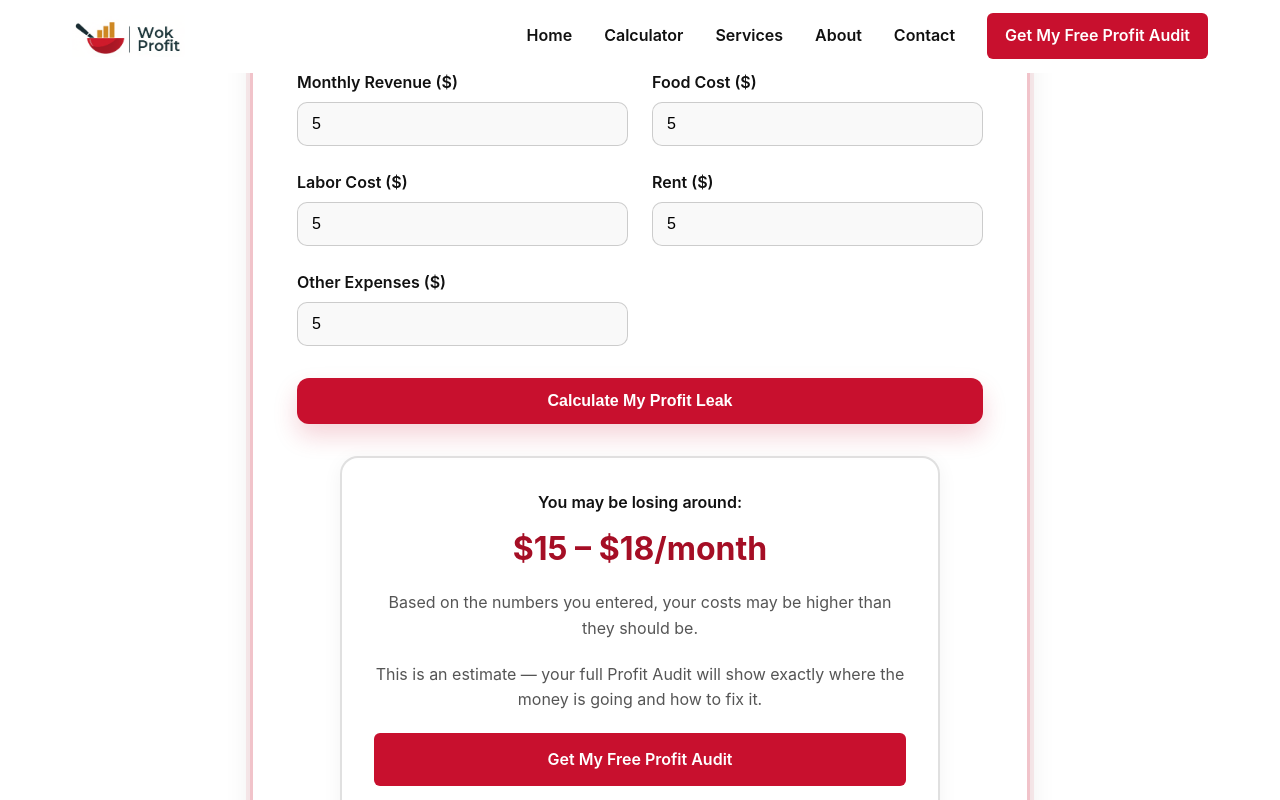
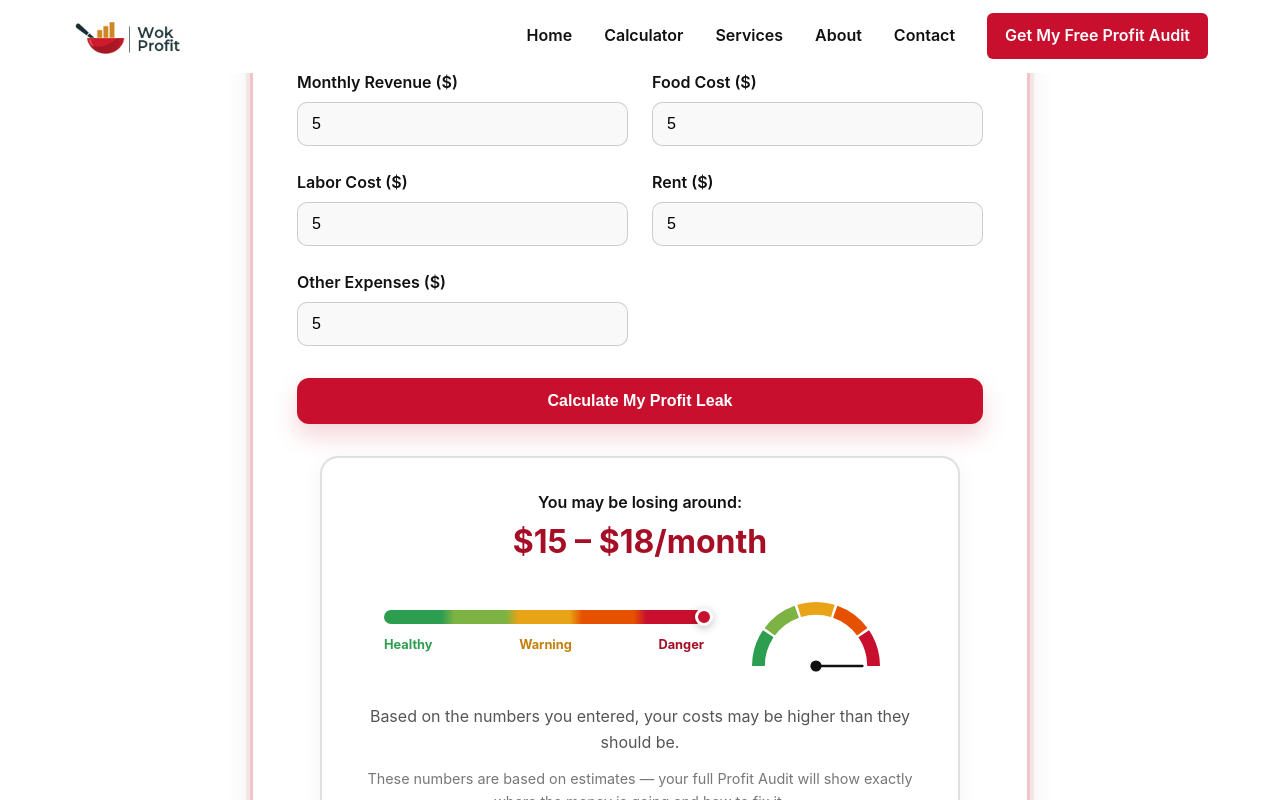
Before and after one commit to CodingKao/wokprofit-website, a React (Create React App) app: page / in a window 1280 px wide. Both pictures are taken after typing "5", "5", "5", "5", "5" into the empty fields and a click on the button "Calculate My Profit Leak". Shown: the part 1688-2488 px from the top of the page. Built offline with nearby package versions, Linux system fonts and the light colour scheme.

Commit message:
meter range

```diff
--- a/src/components/ProfitCalculator/ProfitCalculator.css
+++ b/src/components/ProfitCalculator/ProfitCalculator.css
@@ -133,14 +133,12 @@
 .calc-result {
   background: var(--bg-white);
   border-radius: 18px;
-
-  /* NEW: darker border */
   border: 2px solid rgba(0, 0, 0, 0.12);
-
   box-shadow: var(--shadow-soft);
   padding: 2rem;
-  max-width: 600px;
+  max-width: 640px;
   margin: 0 auto;
+  text-align: center;
 }
 
 .calc-result-label {
@@ -152,14 +150,148 @@
 .calc-range {
   font-size: var(--text-xl);
   font-weight: 700;
+  margin: 0.5rem 0 1.5rem;
+  line-height: 1.2;
+}
+
+.calc-range--healthy {
+  color: #2d9d4f;
+}
+
+.calc-range--warning {
+  color: #c47f0a;
+}
+
+.calc-range--danger {
   color: var(--primary-dark);
-  margin: 0.5rem 0 1rem;
+}
+
+/* Status bar + gauge */
+.calc-status-visual {
+  display: flex;
+  align-items: center;
+  justify-content: center;
+  gap: 2rem;
+  margin-bottom: 1.5rem;
+  text-align: left;
+}
+
+.calc-status-left {
+  flex: 1;
+  min-width: 0;
+  max-width: 320px;
+}
+
+.calc-status-bar {
+  position: relative;
+  height: 14px;
+  border-radius: 999px;
+  background: linear-gradient(
+    90deg,
+    #2d9d4f 0%,
+    #2d9d4f 18%,
+    #7cb342 22%,
+    #7cb342 38%,
+    #e8a317 42%,
+    #e8a317 58%,
+    #e65100 62%,
+    #e65100 78%,
+    #c8102e 82%,
+    #c8102e 100%
+  );
+  margin-bottom: 0.65rem;
+}
+
+.calc-status-marker {
+  position: absolute;
+  top: 50%;
+  width: 18px;
+  height: 18px;
+  border-radius: 50%;
+  border: 3px solid var(--bg-white);
+  transform: translate(-50%, -50%);
+  box-shadow: 0 2px 8px rgba(0, 0, 0, 0.25);
+  transition: left 0.4s ease;
+}
+
+.calc-status-marker--level-1 {
+  background: #2d9d4f;
+}
+
+.calc-status-marker--level-2 {
+  background: #7cb342;
+}
+
+.calc-status-marker--level-3 {
+  background: #e8a317;
+}
+
+.calc-status-marker--level-4 {
+  background: #e65100;
+}
+
+.calc-status-marker--level-5 {
+  background: #c8102e;
+}
+
+.calc-status-marker--healthy {
+  background: #2d9d4f;
+}
+
+.calc-status-marker--warning {
+  background: #e8a317;
+}
+
+.calc-status-marker--danger {
+  background: #c8102e;
+}
+
+.calc-status-labels {
+  display: flex;
+  justify-content: space-between;
+  gap: 0.5rem;
+}
+
+.calc-status-label {
+  font-size: 0.8rem;
+  font-weight: 700;
+}
+
+.calc-status-label--healthy {
+  color: #2d9d4f;
+}
+
+.calc-status-label--warning {
+  color: #c47f0a;
+}
+
+.calc-status-label--danger {
+  color: var(--primary-dark);
+}
+
+.calc-gauge {
+  flex-shrink: 0;
+  width: 160px;
+}
+
+.calc-gauge-svg {
+  width: 100%;
+  height: auto;
+  display: block;
 }
 
 .calc-note {
   color: var(--text-medium);
+  margin-bottom: 0.75rem;
+  font-size: var(--text-base);
+  line-height: 1.6;
+}
+
+.calc-disclaimer {
+  color: var(--text-light);
   margin-bottom: 1.25rem;
-  font-size: var(--text-base);
+  font-size: 0.9rem;
+  line-height: 1.6;
 }
 
 .calc-cta {
@@ -201,4 +333,18 @@
   .calc-title {
     font-size: calc(var(--text-xl) * 0.9);
   }
+
+  .calc-status-visual {
+    flex-direction: column;
+    gap: 1.25rem;
+  }
+
+  .calc-status-left {
+    max-width: 100%;
+    width: 100%;
+  }
+
+  .calc-gauge {
+    width: 140px;
+  }
 }
--- a/src/components/ProfitCalculator/ProfitCalculator.jsx
+++ b/src/components/ProfitCalculator/ProfitCalculator.jsx
@@ -22,6 +22,37 @@ const ProfitCalculator = () => {
     });
   };
 
+  const formatCurrency = (value) =>
+    value.toLocaleString(undefined, { maximumFractionDigits: 0 });
+
+  const GAUGE_SEGMENTS = [
+    { color: "#2d9d4f" },
+    { color: "#7cb342" },
+    { color: "#e8a317" },
+    { color: "#e65100" },
+    { color: "#c8102e" },
+  ];
+
+  const getStatusMetrics = (revenue, totalCosts, leak) => {
+    const costRatio = totalCosts / revenue;
+    const score = Math.min(
+      100,
+      Math.max(0, ((costRatio - 0.6) / 0.25) * 100)
+    );
+
+    const level = Math.min(5, Math.max(1, Math.ceil(score / 20) || 1));
+
+    let status = "healthy";
+    if (level >= 5) status = "danger";
+    else if (level >= 3) status = "warning";
+
+    const adjustedLeak = Math.max(0, leak);
+    const low = adjustedLeak * 0.9;
+    const high = adjustedLeak * 1.1;
+
+    return { status, score, level, low, high, adjustedLeak, costRatio };
+  };
+
   const calculateProfitLeak = () => {
     const revenue = Number(inputs.monthlyRevenue);
     const food = Number(inputs.foodCost);
@@ -35,11 +66,72 @@ const ProfitCalculator = () => {
     const idealCost = revenue * 0.65;
     const leak = totalCosts - idealCost;
 
-    setResult(leak > 0 ? leak : 0);
+    setResult(getStatusMetrics(revenue, totalCosts, leak));
   };
 
-  const formatCurrency = (value) =>
-    value.toLocaleString(undefined, { maximumFractionDigits: 0 });
+  const renderGauge = (score) => {
+    const cx = 100;
+    const cy = 100;
+    const r = 72;
+    const gap = 2.5;
+    const segmentSpan =
+      (180 - gap * (GAUGE_SEGMENTS.length - 1)) / GAUGE_SEGMENTS.length;
+    // Left = 180° (green), right = 0° (red)
+    const needleAngle = 180 - (score / 100) * 180;
+
+    const polar = (angleDeg) => {
+      const rad = (angleDeg * Math.PI) / 180;
+      return {
+        x: cx + r * Math.cos(rad),
+        y: cy - r * Math.sin(rad),
+      };
+    };
+
+    const arc = (start, end) => {
+      const s = polar(start);
+      const e = polar(end);
+      return `M ${s.x} ${s.y} A ${r} ${r} 0 0 1 ${e.x} ${e.y}`;
+    };
+
+    const needleRad = (needleAngle * Math.PI) / 180;
+    const needleX = cx + 58 * Math.cos(needleRad);
+    const needleY = cy - 58 * Math.sin(needleRad);
+
+    // Draw left → right: green at 180° (left) → red at 0° (right)
+    let angle = 180;
+
+    return (
+      <div className="calc-gauge" aria-hidden="true">
+        <svg viewBox="0 0 200 118" className="calc-gauge-svg">
+          {GAUGE_SEGMENTS.map((segment, index) => {
+            const end = angle - segmentSpan;
+            const path = (
+              <path
+                key={index}
+                d={arc(angle, end)}
+                fill="none"
+                stroke={segment.color}
+                strokeWidth="16"
+                strokeLinecap="butt"
+              />
+            );
+            angle = end - gap;
+            return path;
+          })}
+          <circle cx={cx} cy={cy} r="7" fill="#111" />
+          <line
+            x1={cx}
+            y1={cy}
+            x2={needleX}
+            y2={needleY}
+            stroke="#111"
+            strokeWidth="3"
+            strokeLinecap="round"
+          />
+        </svg>
+      </div>
+    );
+  };
 
   return (
     <section id="calculator" className="calc-section">
@@ -121,31 +213,51 @@ const ProfitCalculator = () => {
 
           {result !== null && (
             <div className="calc-result">
-
               <p className="calc-result-label">You may be losing around:</p>
 
-              {result > 0 ? (
-                <>
-                  {(() => {
-                    const low = result * 0.9;
-                    const high = result * 1.1;
-                    return (
-                      <h3 className="calc-range">
-                        ${formatCurrency(low)} – ${formatCurrency(high)}/month
-                      </h3>
-                    );
-                  })()}
-
-                  <p className="calc-note">
-                    Based on the numbers you entered, your costs may be higher than they should be.
-                  </p>
-                </>
+              {result.adjustedLeak > 0 ? (
+                <h3 className={`calc-range calc-range--${result.status}`}>
+                  ${formatCurrency(result.low)} – ${formatCurrency(result.high)}
+                  /month
+                </h3>
               ) : (
-                <h3 className="calc-range">$0/month</h3>
+                <h3 className="calc-range calc-range--healthy">$0/month</h3>
               )}
 
-              <p className="calc-note">
-                This is an estimate — your full Profit Audit will show exactly where the money is going and how to fix it.
+              <div className="calc-status-visual">
+                <div className="calc-status-left">
+                  <div className="calc-status-bar">
+                    <div
+                      className={`calc-status-marker calc-status-marker--level-${result.level}`}
+                      style={{ left: `${result.score}%` }}
+                    />
+                  </div>
+                  <div className="calc-status-labels">
+                    <span className="calc-status-label calc-status-label--healthy">
+                      Healthy
+                    </span>
+                    <span className="calc-status-label calc-status-label--warning">
+                      Warning
+                    </span>
+                    <span className="calc-status-label calc-status-label--danger">
+                      Danger
+                    </span>
+                  </div>
+                </div>
+
+                {renderGauge(result.score)}
+              </div>
+
+              {result.adjustedLeak > 0 && (
+                <p className="calc-note">
+                  Based on the numbers you entered, your costs may be higher than
+                  they should be.
+                </p>
+              )}
+
+              <p className="calc-disclaimer">
+                These numbers are based on estimates — your full Profit Audit
+                will show exactly where the money is going and how to fix it.
               </p>
 
               <a
```
